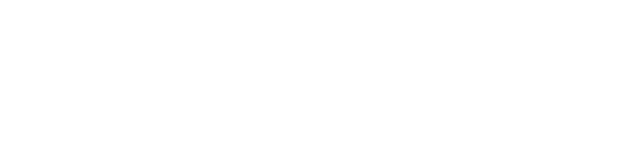
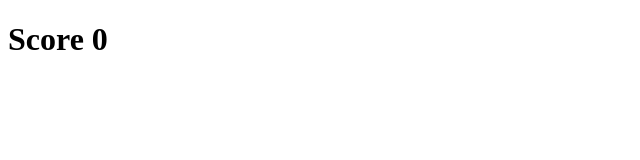
Before and after one commit to yukitolix12/candy_clash_game, a plain HTML site: page index.html in a window 1280 px wide. Shown: the whole page, without its empty margins (0-640 px from the left). Drawn offline with Linux system fonts and the light colour scheme.

Commit message:
create h1 tag and designate id in span tag then put number 0 in span tag

```diff
--- a/index.html
+++ b/index.html
@@ -8,6 +8,6 @@
     <script src="candy.js"></script>
 </head>
 <body>
-
+    <h1>Score <span id="score">0</span></h1>
 </body>
 </html>
```
